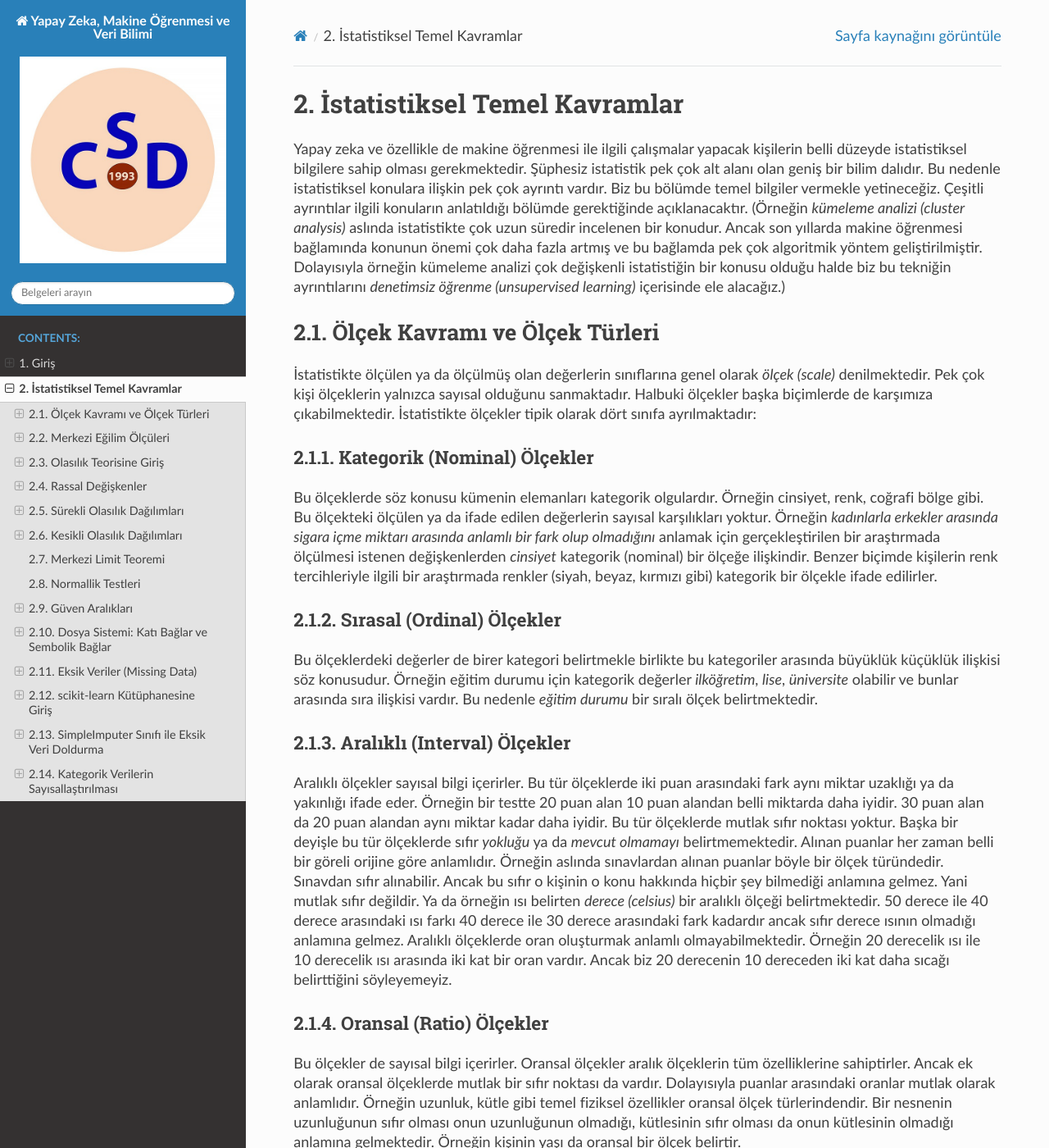
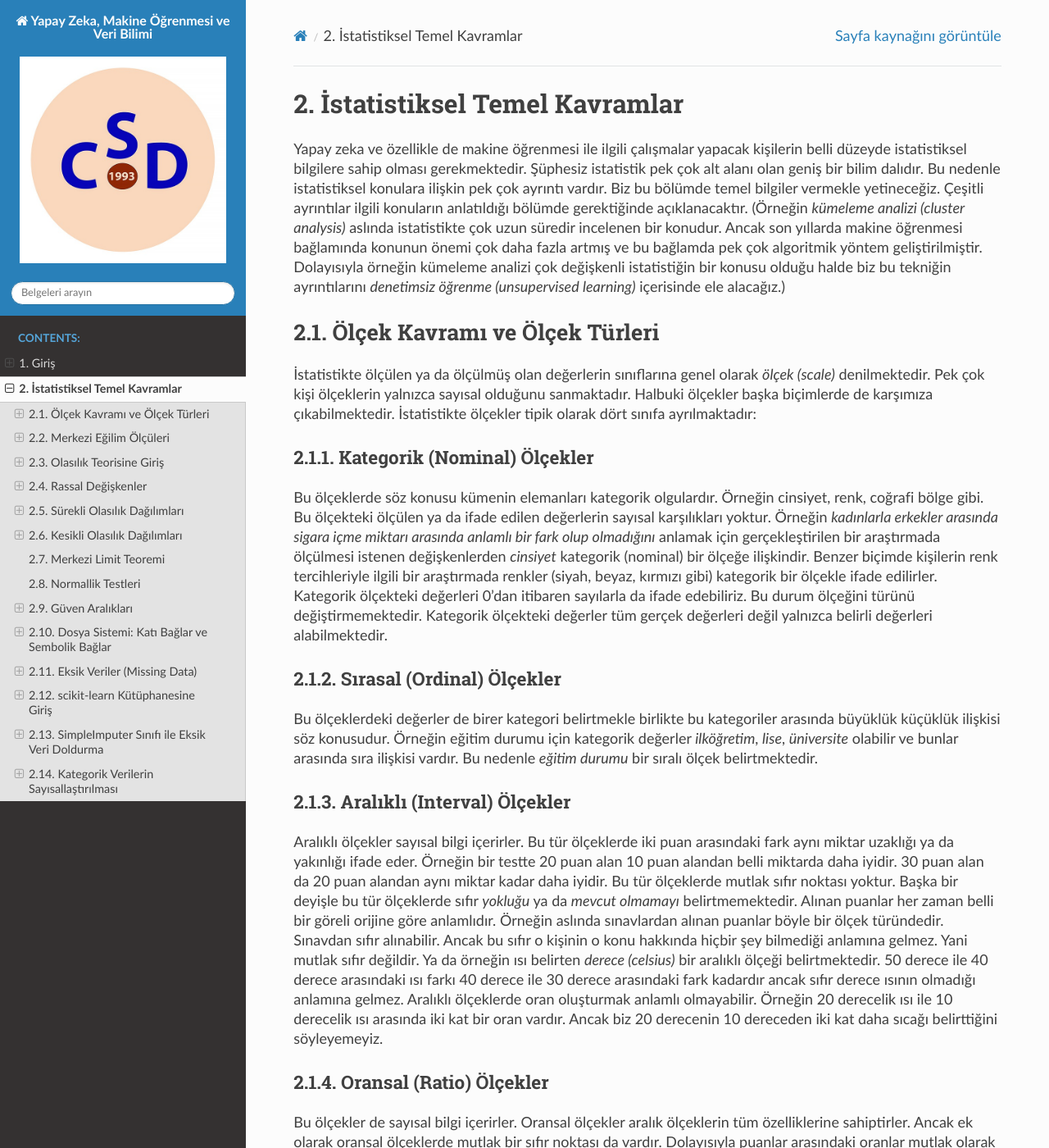
Before and after one commit to KaanAslan/AI-ML-DS-Book, a Sphinx documentation site: the page built from docs/source/statistics_intro.rst, in a window 1280 px wide and 1400 px high. Shown: the whole window at 82% size. Built offline with Sphinx 7.4.7 and the Read the Docs theme 3.1.0, drawn with Linux system fonts in a browser that asks for light colours.

Commit message:
Bazı tümcelerde güncellenim yapıldı.

```diff
--- a/docs/source/statistics_intro.rst
+++ b/docs/source/statistics_intro.rst
@@ -26,6 +26,8 @@ Bu ölçeklerde söz konusu kümenin elemanları kategorik olgulardır. Örneği
 sigara içme miktarı arasında anlamlı bir fark olup olmadığını* anlamak için gerçekleştirilen bir araştırmada ölçülmesi
 istenen değişkenlerden *cinsiyet* kategorik (nominal) bir ölçeğe ilişkindir. Benzer biçimde kişilerin renk
 tercihleriyle ilgili bir araştırmada renkler (siyah, beyaz, kırmızı gibi) kategorik bir ölçekle ifade edilirler.
+Kategorik ölçekteki değerleri 0'dan itibaren sayılarla da ifade edebiliriz. Bu durum ölçeğini türünü değiştirmemektedir.
+Kategorik ölçekteki değerler tüm gerçek değerleri değil yalnızca belirli değerleri alabilmektedir.
 
 Sırasal (Ordinal) Ölçekler
 --------------------------
@@ -45,8 +47,8 @@ göre anlamlıdır. Örneğin aslında sınavlardan alınan puanlar böyle bir
 Ancak bu sıfır o kişinin o konu hakkında hiçbir şey bilmediği anlamına gelmez. Yani mutlak sıfır değildir. Ya da
 örneğin ısı belirten *derece (celsius)* bir aralıklı ölçeği belirtmektedir. 50 derece ile 40 derece arasındaki ısı
 farkı 40 derece ile 30 derece arasındaki fark kadardır ancak sıfır derece ısının olmadığı anlamına gelmez. Aralıklı
-ölçeklerde oran oluşturmak anlamlı olmayabilmektedir. Örneğin 20 derecelik ısı ile 10 derecelik ısı arasında iki kat
-bir oran vardır. Ancak biz 20 derecenin 10 dereceden iki kat daha sıcağı belirttiğini söyleyemeyiz.
+ölçeklerde oran oluşturmak anlamlı olmayabilir. Örneğin 20 derecelik ısı ile 10 derecelik ısı arasında iki kat bir
+oran vardır. Ancak biz 20 derecenin 10 dereceden iki kat daha sıcağı belirttiğini söyleyemeyiz.
 
 Oransal (Ratio) Ölçekler
 ------------------------
```
